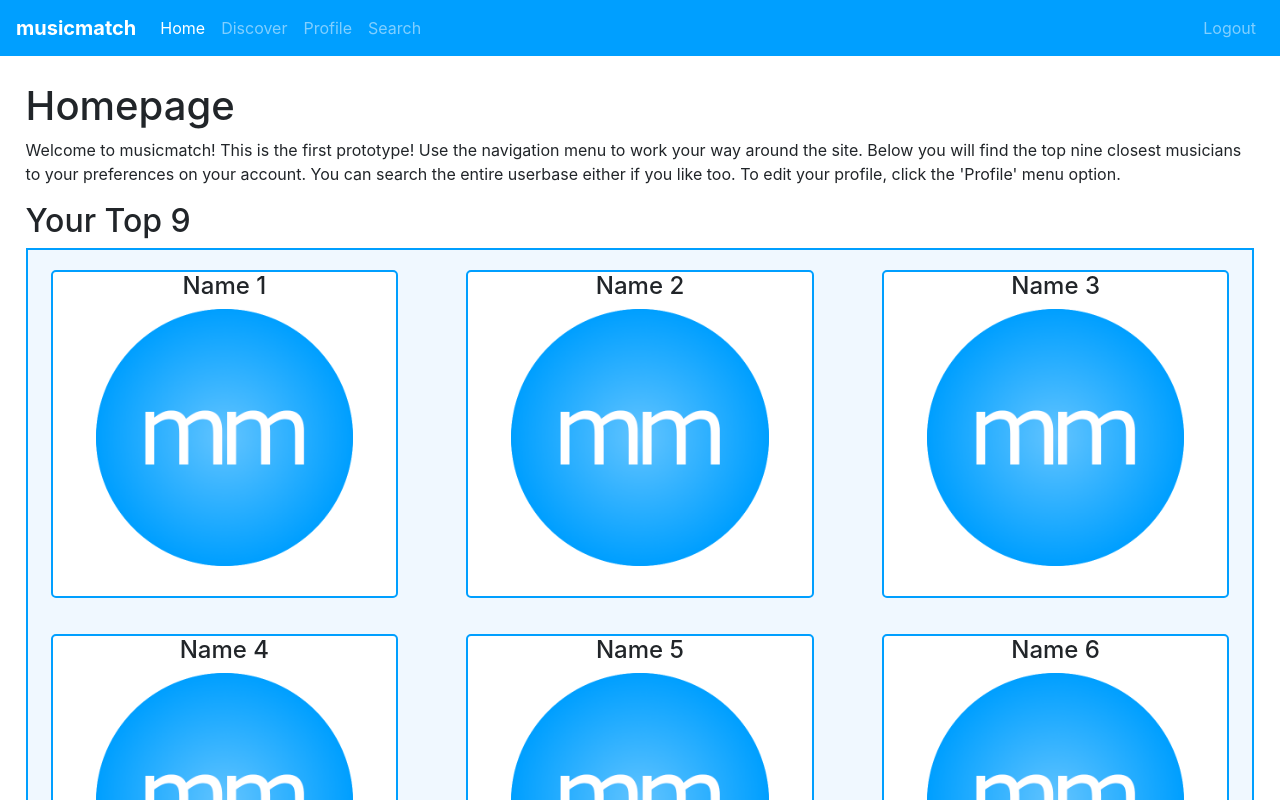
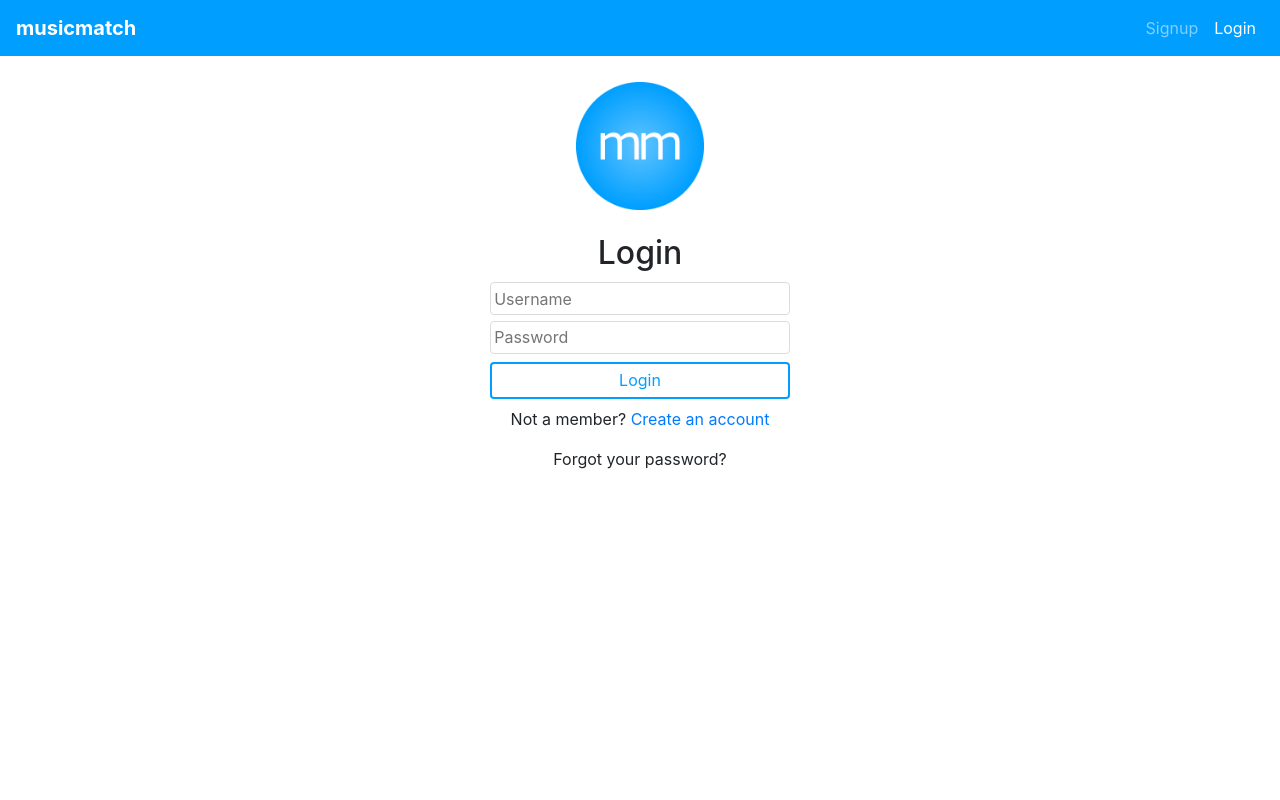
Before and after one commit to oscarmangan/musicmatch-frontend, a React (Create React App) app: page /login in a window 1280 px wide. Before the commit this address led to /home. Shown: the top 800 px of the page. Built offline with nearby package versions, Linux system fonts and the light colour scheme.

Commit message:
Login functionality

```diff
--- a/public/index.html
+++ b/public/index.html
@@ -2,7 +2,7 @@
 <html lang="en">
   <head>
     <meta charset="utf-8" />
-    <link rel="icon" href="src/static/Musicmatch%20Icon.png" />
+    <link rel="icon" href="src/static/mm_icon_gradient.png" />
     <meta name="viewport" content="width=device-width, initial-scale=1" />
     <meta name="theme-color" content="#000000" />
     <meta
@@ -10,7 +10,7 @@
       content="A progressive web application providing a platform for users to
         discover and connect with each other worldwide"
     />
-    <link rel="apple-touch-icon" href="src/static/Musicmatch%20Icon.png" />
+    <link rel="apple-touch-icon" href="src/static/mm_icon_gradient.png" />
     <!--
       manifest.json provides metadata used when your web app is installed on a
       user's mobile device or desktop. See https://developers.google.com/web/fundamentals/web-app-manifest/
--- a/src/App.js
+++ b/src/App.js
@@ -17,12 +17,63 @@ class App extends Component {
     constructor(props) {
         super(props);
         this.state = {
-            isAuthorised: true,
-            username: "oscarmangan",
-            email: "oscarmangan.ire@gmail.com"
+            isAuthorised: localStorage.getItem('token') ? true : false,
+            username: "",
+            email: "",
+            HOST: 'http://127.0.0.1:8000/'
         }
     }
 
+    /*
+    Function to provide login functionality. Takes in username and password, and performs a
+    request to the RESTful API. Response will hold the username, email and authorisation token
+     */
+    login = (e, username, password) => {
+        e.preventDefault()
+        //error checking that inputs are valid
+        if(username === '' || password === ''){
+            alert('Username/Password cannot be empty!');
+            return;
+        }
+
+        fetch(this.state.HOST + 'auth/', {
+            async: true,
+            method: 'POST',
+            headers: {
+                'Content-Type': 'application/json'
+            },
+            body: JSON.stringify({
+                username: username,
+                password: password
+            })
+        }).then(response => {
+            if(!response.ok){
+                throw Error(response.statusText);
+            } else {
+                return response.json();
+            }
+        }).then(json => {
+            localStorage.setItem('token', json.token);
+            this.setState({
+                isAuthorised: true
+            });
+        }).catch((error) => {
+            alert(error);
+            throw error;
+        })
+    };
+
+    /*
+    Logout functionality, the token is cleared from local storage. The state is reset to
+    being unauthorised and the application is closed off from the user
+     */
+    logout = (e) => {
+
+    }
+
+    /*
+    Render() where components are displayed along with routing SPA functionality
+     */
     render() {
         return (
             <BrowserRouter>
@@ -42,19 +93,20 @@ class App extends Component {
                                 <Profile
                                     uname={this.state.username}
                                     email={this.state.email}
-
                                 />
                             </Route>
                             <Route path='/search'>
                                 <Search />
                             </Route>
                             <Route path='/login'>
-                                <LoginForm />
+                                <LoginForm
+                                    onClick={this.login}
+                                />
                             </Route>
-                            <Route path='/signupOne'>
+                            <Route path='/signup/1'>
                                 <SignupOne />
                             </Route>
-                            <Route path='/signupTwo'>
+                            <Route path='/signup/2'>
                                 <SignupTwo />
                             </Route>
                         </Switch>
--- a/src/components/loginForm.jsx
+++ b/src/components/loginForm.jsx
@@ -3,7 +3,21 @@ import { NavLink } from 'react-router-dom';
 import mmIcon from "../static/mm_icon_gradient.png";
 
 class LoginForm extends Component {
-    state = {}
+    state = {
+      username: "",
+      password: ""
+    };
+
+    onChange = (e) => {
+        const name = e.target.name;
+        const value = e.target.value;
+
+        this.setState(prevState => {
+            const newState = {...prevState};
+            newState[name] = value;
+            return newState;
+        });
+    };
 
     render() {
         return (
@@ -11,13 +25,28 @@ class LoginForm extends Component {
                 <div className="circleIcon">
                     <img className="appIcon" alt="Musicmatch icon" src={mmIcon}/>
                 </div>
-                <form>
+                <form onSubmit={e => this.props.onClick(e, this.state.username, this.state.password)}>
                     <div className="appForm">
                         <h2>Login</h2>
-                        <input type="text" placeholder="Email"/><br/>
-                        <input type="password" placeholder="Password"/>
-                        <button className="formBtn"><span>Login</span></button>
-                        <p>Not a member? <NavLink to="/signupOne">Create an account</NavLink></p>
+                        <input
+                            name="username"
+                            onChange={this.onChange}
+                            type="text" placeholder="Username"
+                            required
+                        />
+                        <input
+                            name="password"
+                            onChange={this.onChange}
+                            type="password" placeholder="Password"
+                            required
+                        />
+                        <button
+                            type="submit"
+                            className="formBtn">
+                            <span>Login</span>
+                        </button>
+                        <p>Not a member? <NavLink to="/signup/1">Create an account</NavLink></p>
+                        <p>Forgot your password?</p>
                     </div>
                 </form>
             </Fragment>
--- a/src/components/menuBar.jsx
+++ b/src/components/menuBar.jsx
@@ -33,7 +33,7 @@ class MenuBar extends Component {
                             </ul>
                             <ul className="navbar-nav ml-auto">
                                 <li className="nav-item">
-                                    <NavLink to="/login" className="nav-link">Logout</NavLink>
+                                    <NavLink to="/login" onClick={this.logout} className="nav-link">Logout</NavLink>
                                 </li>
                             </ul>
                         </div>
@@ -42,7 +42,7 @@ class MenuBar extends Component {
             )
         } else {
             return (
-                <Fragment className="menu">
+                <Fragment>
                     <nav className="navbar navbar-expand-md navbar-dark" style={{backgroundColor: "#009fff"}}>
                         <NavLink className="navbar-brand" to="/home"><b>musicmatch</b></NavLink>
                         <button className="navbar-toggler" type="button" data-toggle="collapse" data-target="#navbarNav"
--- a/src/components/signupOne.jsx
+++ b/src/components/signupOne.jsx
@@ -18,7 +18,7 @@ class SignupOne extends Component {
                         <input type="text" placeholder="Username" required/>
                         <input type="password" placeholder="Password" required/>
                         <input type="password" placeholder="Confirm Password" required/>
-                        <NavLink to="/signupTwo"><button className="formBtn"><span>Next</span></button></NavLink>
+                        <NavLink to="/signup/2"><button className="formBtn"><span>Next</span></button></NavLink>
                         <small id="passwordHelpBlock" className="form-text text-muted">
                             Your password cannot be too similar to previous information entered.
                         </small>
```
Also changed, not shown: 1 other file (tests, documents, lock files or other folders).
